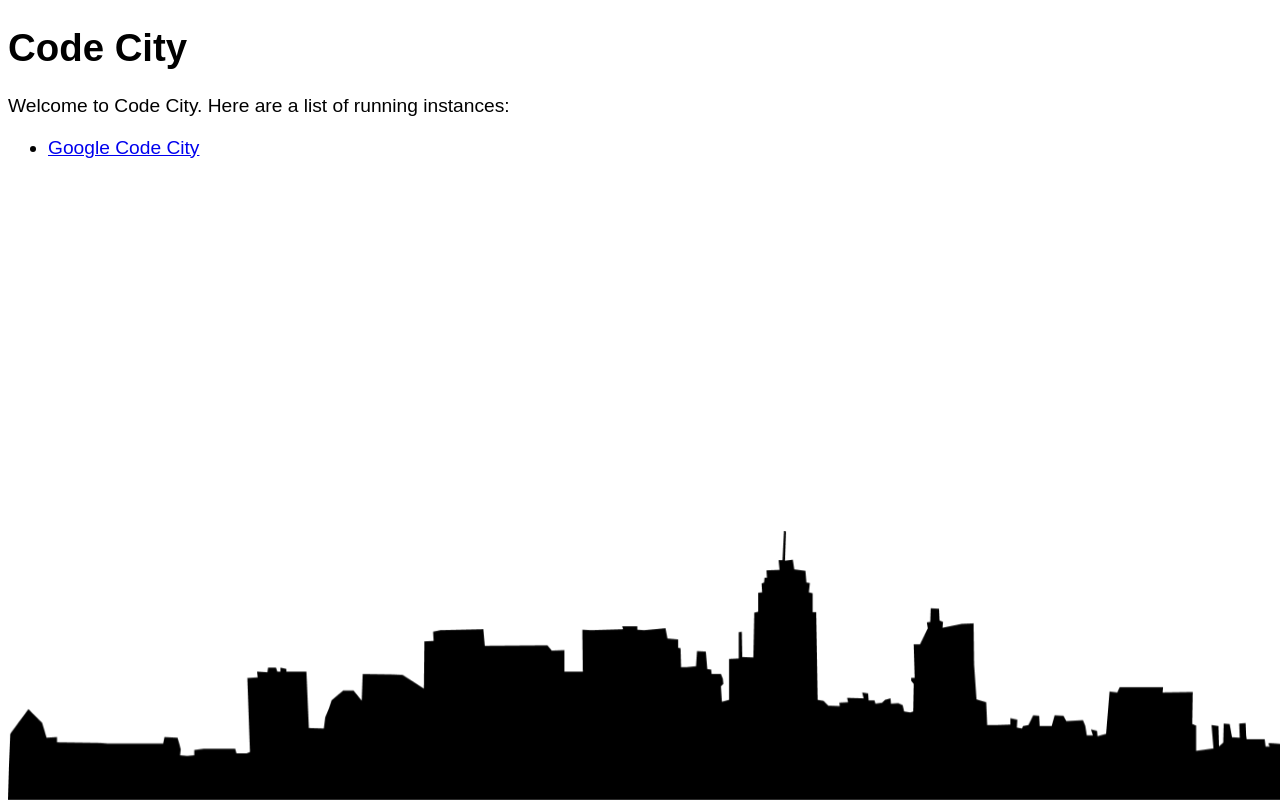
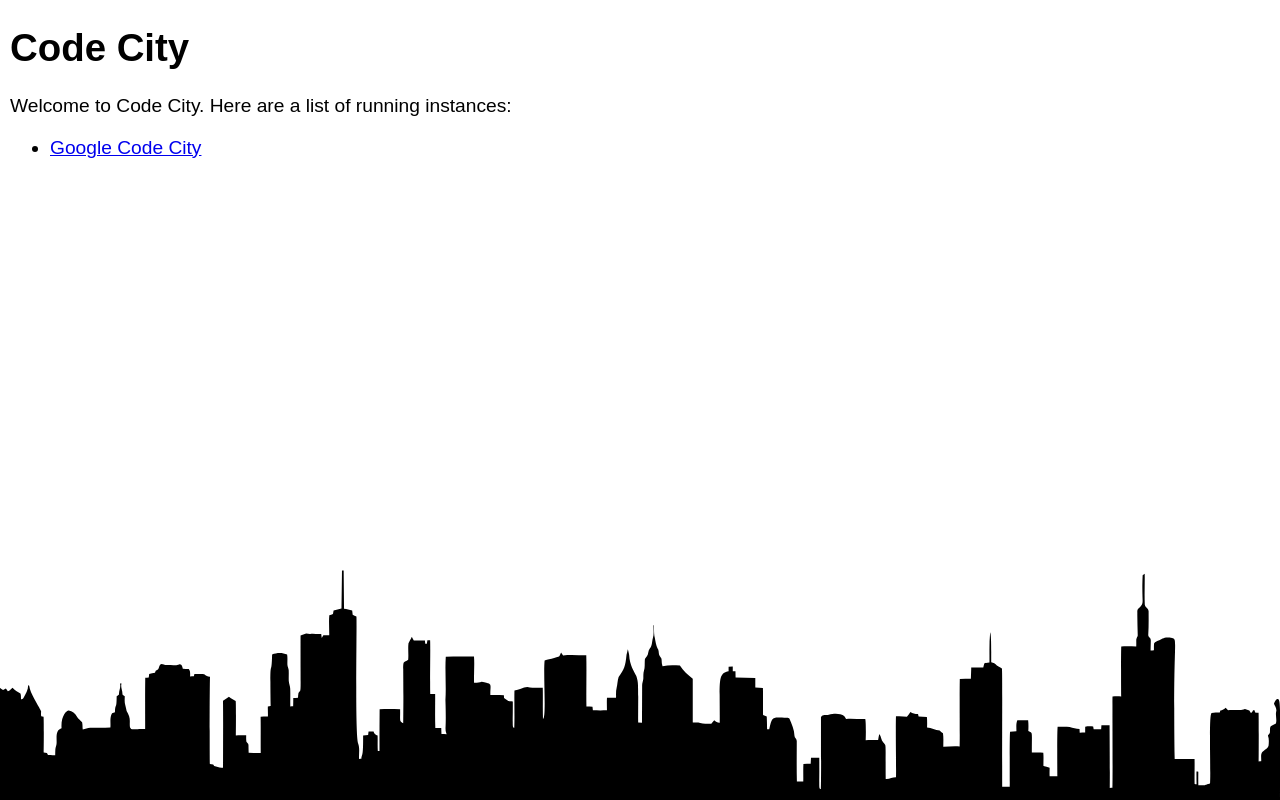
Before and after one commit to NeilFraser/CodeCityHomepage, a plain HTML site: page index.html in a window 1280 px wide. Drawn offline with Linux system fonts and the light colour scheme.

Commit message:
Upgrade skyline
Pixabay License:
Free for commercial use
No attribution required

https://pixabay.com/vectors/skyline-cityscape-architecture-2730410/

```diff
--- a/index.html
+++ b/index.html
@@ -8,13 +8,18 @@
 body {
   font-family: sans-serif;
   font-size: larger;
+  margin-left: 0;
   margin-bottom: 100px;
+}
+body>* {
+  margin-left: 10px;
 }
 li {
   margin-top: 1ex;
 }
 #footer {
   bottom:0;
+  margin-left: 0;
   position: fixed;
   width: 100%;
 }
@@ -26,6 +31,6 @@ li {
     <ul>
         <li><a href="https://google.codecity.world">Google Code City</a></li>
     </ul>
-    <img id="footer" src="static/skyline.png">
+    <img id="footer" src="static/skyline.svg">
 </body>
 </html>
```
Also changed, not shown: static/skyline.png (deleted), static/skyline.svg (added).
